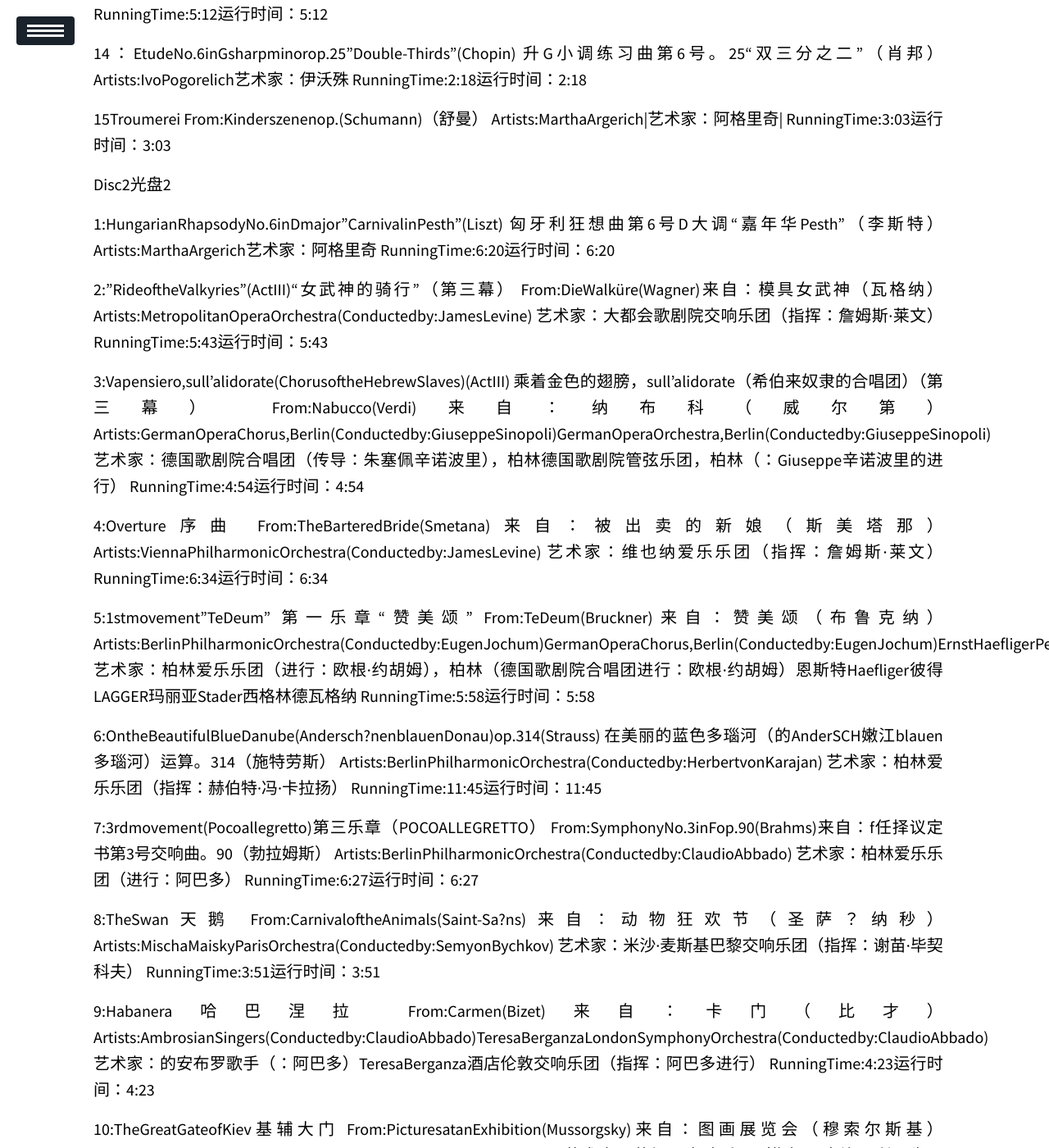
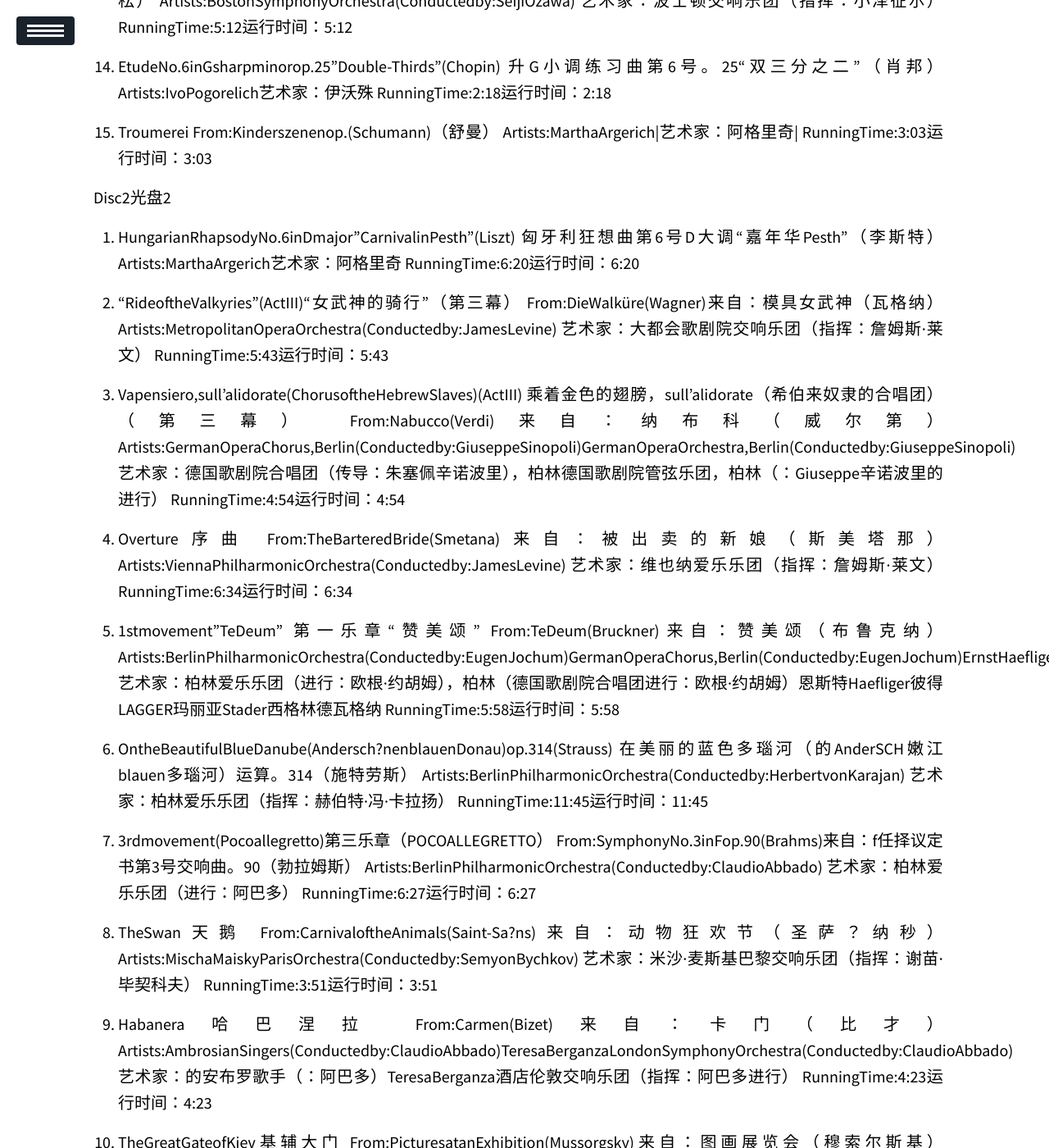
Before and after one commit to duanyd/duanyd.github.io, a Jekyll site: the page built from _posts/2020-06-29-The greatest, most classical music in the world.md, in a window 1280 px wide and 1400 px high, scrolled down 3502 px. Shown: the whole window at 82% size. Built offline with Jekyll 4.4.1, drawn with Linux system fonts in a browser that asks for light colours; our own code applies the rules of GitHub Pages for plain Markdown files; a script that is not in the unit is left out; some of the changed text lies outside the part shown.

Commit message:
Update 2020-06-29-The greatest, most classical music in the world.md

```diff
--- a/_posts/2020-06-29-The greatest, most classical music in the world.md
+++ b/_posts/2020-06-29-The greatest, most classical music in the world.md
@@ -56,163 +56,163 @@
 艺术家：南希Argenta的英国巴洛克独奏家乐团（进行：约翰·艾略特·加德纳爵士）蒙特威尔第合唱团：约翰·艾略特·加德纳爵士进行马克塔克
 RunningTime:3:36  运行时间：3:36
 
-3:Allegrononmolto  快板非MOLTO
+3. Allegrononmolto  快板非MOLTO
 From:TheFourSeasons-ConcertoNo.4inFminorRV297"Winter"(Vivaldi)
 来自：四季-协奏曲第4号F小调RV297“冬”（韦华）
 Artists:OrpheusChamberOrchestraGilShaham
 艺术家：奥菲斯室内乐团吉尔·沙哈姆
 RunningTime:3:24运行时间：3:24
 
-4:HallelujahChorus 哈利路亚合唱曲
+4. HallelujahChorus 哈利路亚合唱曲
 From:MessiahHWV56(Handel) 来自：：弥赛亚HWV56（亨德尔）
 Artists:EnglishConcert(Conductedby:TrevorPinnock)EnglishConcertChoir(Conductedby:TrevorPinnock)
 艺术家：英国音乐会（指挥：比洛克）英语合唱团（进行：比洛克）
 RunningTime:4:02运行时间：4:02
 
-5:Air 空气
+5. Air 空气
 From:OrchestralSuiteNo.3inDBWV1068(Bach)
 来自：管弦乐组曲第3号DBWV1068（巴赫）
 Artists:MusicaAntiquaK?ln(Conductedby:ReinhardGoebel)
 艺术家：穆希卡的AntiquaK？LN（进行：莱因哈德·格贝尔）
 RunningTime:4:40运行时间：4:40
 
-6:Pocoadagiocantabile  POCO如歌的慢板
+6. Pocoadagiocantabile  POCO如歌的慢板
 From:StringQuartetNo.3inCmajorOp.76(Haydn)
 来自：弦乐四重奏第3号C大调作品。76（海顿）
 Artists:AmadeusQuartet 艺术家：莫扎特
 RunningTime:7:56运行时间：7:56
 
-7:Lacrimosa
+7. Lacrimosa
 From:RequieminDminorKV626(Mozart)：D小调KV626（莫扎特安魂曲）
 Artists:BerlinPhilharmonicOrchestra(Conductedby:HerbertvonKarajan)ViennaBoysChoir(Conductedby:HerbertvonKarajan)
 艺术家：柏林爱乐乐团（进行：赫伯特·冯·卡拉扬）维也纳童声合唱团（进行：赫伯特·冯·卡拉扬）
 RunningTime:3:22运行时间：3:22
 
-8:1stMovement(Allegroconbrio) 1日运动（有活力的快板）
+8. 1stMovement(Allegroconbrio) 1日运动（有活力的快板）
 From:SymphonyNo.5inCminorOp.67(Beethoven)
 来自：在C小调第5号交响曲。67（贝多芬）
 Artists:LosAngelesPhilharmonicOrchestra(Conductedby:CarloMariaGiulini)
 艺术家：洛杉矶爱乐乐团（进行：卡洛玛利亚朱里尼）
 RunningTime:7:25运行时间：7:25
 
-9:CapriceNo.24inAminorop.1(Paganini)在A小调随想曲第24号。1（帕格尼尼）
+9. CapriceNo.24inAminorop.1(Paganini)在A小调随想曲第24号。1（帕格尼尼）
 Artists:ShlomoMintz艺术家：什洛莫·明茨
 RunningTime:6:24运行时间：6:24
 
-10:Overture(excerpt)序曲（节选）
+10. Overture(excerpt)序曲（节选）
 From:WilliamTell(Rossini)来自：威廉·泰尔（罗西尼）
 Artists:ChamberOrchestraofEurope(Conductedby:ClaudioAbbado)
 艺术家：欧洲室内乐团（指挥：阿巴多）
 RunningTime:3:15运行时间：3:15
 
-11：4thMovement(Andantino)第四乐章（行板）
+11. 4thMovement(Andantino)第四乐章（行板）
 From:PianoQuintetinAD667"theTrout"(Schubert)
 来自：在AD667“鳟鱼”钢琴五重奏（舒伯特）
 Artists:AmadeusQuartetEmilGilels
 艺术家：艾玛迪斯四方埃米尔·吉列尔斯
 RunningTime:8:01运行时间：8:01
 
-12：2ndmovement("ABall")第二乐章（“球”）
+12. 2ndmovement("ABall")第二乐章（“球”）
 From:SymphonieFantastiqueOp.14(Berlioz)
 来自：幻想交响曲作品。14（柏辽兹）
 Artists:ClevelandOrchestra(Conductedby:PierreBoulez)
 艺术家：克利夫兰交响乐团（指挥：布列兹）
 RunningTime:6:07运行时间：6:07
 
-13：WeddingMarch婚礼进行曲
+13. WeddingMarch婚礼进行曲
 From:AMidsummerNight'sDreamop.61(Mendelssohn)
 来自：仲夏夜的梦运算。61（门德尔松）
 Artists:BostonSymphonyOrchestra(Conductedby:SeijiOzawa)
 艺术家：波士顿交响乐团（指挥：小泽征尔）
 RunningTime:5:12运行时间：5:12
 
-14：EtudeNo.6inGsharpminorop.25"Double-Thirds"(Chopin)
+14. EtudeNo.6inGsharpminorop.25"Double-Thirds"(Chopin)
     升G小调练习曲第6号。25“双三分之二”（肖邦）
 Artists:IvoPogorelich艺术家：伊沃殊
 RunningTime:2:18运行时间：2:18
 
-15Troumerei
+15. Troumerei
 From:Kinderszenenop.(Schumann)（舒曼）
 Artists:MarthaArgerich|艺术家：阿格里奇|
 RunningTime:3:03运行时间：3:03
 
 Disc2光盘2
 
-1:HungarianRhapsodyNo.6inDmajor"CarnivalinPesth"(Liszt)
+1. HungarianRhapsodyNo.6inDmajor"CarnivalinPesth"(Liszt)
    匈牙利狂想曲第6号D大调“嘉年华Pesth”（李斯特）
 Artists:MarthaArgerich艺术家：阿格里奇
 RunningTime:6:20运行时间：6:20
 
-2:"RideoftheValkyries"(ActIII)“女武神的骑行”（第三幕）
+2. "RideoftheValkyries"(ActIII)“女武神的骑行”（第三幕）
 From:DieWalküre(Wagner)来自：模具女武神（瓦格纳）
 Artists:MetropolitanOperaOrchestra(Conductedby:JamesLevine)
 艺术家：大都会歌剧院交响乐团（指挥：詹姆斯·莱文）
 RunningTime:5:43运行时间：5:43
 
-3:Vapensiero,sull'alidorate(ChorusoftheHebrewSlaves)(ActIII)
+3. Vapensiero,sull'alidorate(ChorusoftheHebrewSlaves)(ActIII)
 乘着金色的翅膀，sull'alidorate（希伯来奴隶的合唱团）（第三幕）
 From:Nabucco(Verdi)来自：纳布科（威尔第）
 Artists:GermanOperaChorus,Berlin(Conductedby:GiuseppeSinopoli)GermanOperaOrchestra,Berlin(Conductedby:GiuseppeSinopoli)
 艺术家：德国歌剧院合唱团（传导：朱塞佩辛诺波里），柏林德国歌剧院管弦乐团，柏林（：Giuseppe辛诺波里的进行）
 RunningTime:4:54运行时间：4:54
 
-4:Overture序曲
+4. Overture序曲
 From:TheBarteredBride(Smetana)来自：被出卖的新娘（斯美塔那）
 Artists:ViennaPhilharmonicOrchestra(Conductedby:JamesLevine)
 艺术家：维也纳爱乐乐团（指挥：詹姆斯·莱文）
 RunningTime:6:34运行时间：6:34
 
-5:1stmovement"TeDeum" 第一乐章“赞美颂”
+5. 1stmovement"TeDeum" 第一乐章“赞美颂”
 From:TeDeum(Bruckner)来自：赞美颂（布鲁克纳）
 Artists:BerlinPhilharmonicOrchestra(Conductedby:EugenJochum)GermanOperaChorus,Berlin(Conductedby:EugenJochum)ErnstHaefligerPeterLaggerMariaStaderSieglindeWagner
 艺术家：柏林爱乐乐团（进行：欧根·约胡姆），柏林（德国歌剧院合唱团进行：欧根·约胡姆）恩斯特Haefliger彼得LAGGER玛丽亚Stader西格林德瓦格纳
 RunningTime:5:58运行时间：5:58
 
-6:OntheBeautifulBlueDanube(Andersch?nenblauenDonau)op.314(Strauss)
+6. OntheBeautifulBlueDanube(Andersch?nenblauenDonau)op.314(Strauss)
 在美丽的蓝色多瑙河（的AnderSCH嫩江blauen多瑙河）运算。314（施特劳斯）
 Artists:BerlinPhilharmonicOrchestra(Conductedby:HerbertvonKarajan)
 艺术家：柏林爱乐乐团（指挥：赫伯特·冯·卡拉扬）
 RunningTime:11:45运行时间：11:45
 
-7:3rdmovement(Pocoallegretto)第三乐章（POCOALLEGRETTO）
+7. 3rdmovement(Pocoallegretto)第三乐章（POCOALLEGRETTO）
 From:SymphonyNo.3inFop.90(Brahms)来自：f任择议定书第3号交响曲。90（勃拉姆斯）
 Artists:BerlinPhilharmonicOrchestra(Conductedby:ClaudioAbbado)
 艺术家：柏林爱乐乐团（进行：阿巴多）
 RunningTime:6:27运行时间：6:27
 
-8:TheSwan天鹅
+8. TheSwan天鹅
 From:CarnivaloftheAnimals(Saint-Sa?ns)来自：动物狂欢节（圣萨？纳秒）
 Artists:MischaMaiskyParisOrchestra(Conductedby:SemyonBychkov)
 艺术家：米沙·麦斯基巴黎交响乐团（指挥：谢苗·毕契科夫）
 RunningTime:3:51运行时间：3:51
 
-9:Habanera哈巴涅拉
+9. Habanera哈巴涅拉
 From:Carmen(Bizet)来自：卡门（比才）
 Artists:AmbrosianSingers(Conductedby:ClaudioAbbado)TeresaBerganzaLondonSymphonyOrchestra(Conductedby:ClaudioAbbado)
 艺术家：的安布罗歌手（：阿巴多）TeresaBerganza酒店伦敦交响乐团（指挥：阿巴多进行）
 RunningTime:4:23运行时间：4:23
 
-10:TheGreatGateofKiev基辅大门
+10. TheGreatGateofKiev基辅大门
 From:PicturesatanExhibition(Mussorgsky)来自：图画展览会（穆索尔斯基）
 Artists:ChicagoSymphonyOrchestra(Conductedby:CarloMariaGiulini)
 艺术家：芝加哥交响乐团（指挥：卡洛玛利亚朱里尼）
 RunningTime:5:44运行时间：5:44
 
-11:Valse圆舞曲
+11. Valse圆舞曲
 From:SymphonyNo.5inEminorOp.64
 来自：在E小调第5号交响曲。64
 Artists:RussianNationalOrchestra(Conductedby:MikhailPletnev)
 艺术家：俄罗斯国家交响乐团（指挥：米哈伊尔·普雷特涅夫）
 RunningTime:5:48运行时间：5:48
 
-12:2ndMovement(Largo)(excerpts)第二乐章（拉哥）（节选）
+12. 2ndMovement(Largo)(excerpts)第二乐章（拉哥）（节选）
 From:SymphonyNo.9inEminorOp.95"FromtheNewWorld"(Dvorák)
 来自：在E小调第九号交响曲。95“自新大陆”（德沃夏克）
 Artists:ViennaPhilharmonicOrchestra(Conductedby:LorinMaazel)
 艺术家：维也纳爱乐乐团（指挥：洛林·马泽尔）
 RunningTime:4:05运行时间：4:05
 
-13:IntheHalloftheMountainKing在霍尔山王
+13. IntheHalloftheMountainKing在霍尔山王
 From:PeerGyntOp.23(Grieg)
 来自：培尔金特OP。23（格里格的）
 Artists:GothenburgSymphonyOrchestra(Conductedby:NeemeJ?rvi)
@@ -221,84 +221,84 @@
 
 Disc3光盘3
 
-1:Unbeldivedremo(ActII) UN美迪vedremo（第二幕）
+1. Unbeldivedremo(ActII) UN美迪vedremo（第二幕）
 From:MadamaButterfly(Puccini)
 来源：“蝴蝶夫人”（普契尼）
 Artists:MirellaFreniPhilharmoniaOrchestra(Conductedby:GiuseppeSinopoli)
 艺术家：MIRELLAFRENI爱乐乐团（：Giuseppe辛诺波里的进行）
 RunningTime:5:01运行时间：5:01
 
-2:4thmovement(Adagietto)第四乐章（Adagietto）
+2. 4thmovement(Adagietto)第四乐章（Adagietto）
 From:SymphonyNo.5(Mahler)来自：第5号交响曲（马勒）
 Artists:ViennaPhilharmonicOrchestra(Conductedby:PierreBoulez)
 艺术家：维也纳爱乐乐团（指挥：布列兹）
 RunningTime:11:01运行时间：11:01
 
-3:Feuxd'artifice
+3. Feuxd'artifice
 From:Préludes-Book2(Debussy)来源：序曲-第2册（德彪西）
 Artists:KrystianZimerman艺术家：齐默曼
 RunningTime:4:28运行时间：4:28
 
-4:Introduction简介
+4. Introduction简介
 From:ThusSpokeZarathustraop.30(Strauss)
 来自：因此轮辐查拉图斯特拉运算。30（施特劳斯）
 Artists:BerlinPhilharmonicOrchestra(Conductedby:HerbertvonKarajan)
 艺术家：柏林爱乐乐团（指挥：赫伯特·冯·卡拉扬）
 RunningTime:1:42运行时间：1:42
 
-5:ValseTristeOp.44(Sibelius)圆舞曲特里斯特作品。44（西贝）
+5. ValseTristeOp.44(Sibelius)圆舞曲特里斯特作品。44（西贝）
 Artists:OrpheusChamberOrchestra艺术家：奥菲斯室内乐团
 RunningTime:6:00运行时间：6:00
 
-6:GymnopédieNo.1(Satie) Gymnopédie1号（萨蒂）
+6. GymnopédieNo.1(Satie) Gymnopédie1号（萨蒂）
 Artists:BerlinPhilharmonicOrchestra(Conductedby:HerbertvonKarajan)
 艺术家：柏林爱乐乐团（指挥：赫伯特·冯·卡拉扬）
 RunningTime:3:04运行时间：3:04
 
-7:VariationNo.18
+7. VariationNo.18
 From:RhapsodyonathemeofPaganiniop.43(Rachmaninov)
 来自：运帕格尼尼主题狂想曲。43（拉赫玛尼诺夫）
 Artists:LondonSymphonyOrchestra(Conductedby:ClaudioAbbado)TámasVásáry
 艺术家：伦敦交响乐团（指挥：阿巴多）塔马斯Vásáry的
 RunningTime:3:22运行时间：3:22
 
-8:PavaneforaDeadPrincess(Ravel)死公主的孔雀舞曲（拉威尔）
+8. PavaneforaDeadPrincess(Ravel)死公主的孔雀舞曲（拉威尔）
 Artists:LondonSymphonyOrchestra(Conductedby:ClaudioAbbado)
 艺术家：伦敦交响乐团（进行：阿巴多）
 RunningTime:6:37运行时间：6:37
 
-9:2ndmovement第二乐章
+9. 2ndmovement第二乐章
 From:ConcertoforOrchestraSz116(Bartók)
 来自：为乐团卓越时代（巴托克协奏曲）
 Artists:ChicagoSymphonyOrchestra(Conductedby:PierreBoulez)
 艺术家：芝加哥交响乐团（指挥：布列兹）
 RunningTime:6:24运行时间：6:24
 
-10:Infernal Dance地狱之舞
+10. Infernal Dance地狱之舞
 From:TheFirebird(L'oiseaudeFeu)(Stravinsky)
 来自：“斯特拉文斯基的”火鸟“（L'oiseau的如火燃烧）（）
 Artists:BastilleOperaOrchestra(Conductedby:Kyung-WhaChung)
 艺术家：巴士底歌剧院管弦乐团（Conductedby:Kyung-WhaChung）
 RunningTime:3:55运行时间：3:55
 
-11:LiedderLulu利德得露露
+11. LiedderLulu利德得露露
 From:Lulu-Suite(Berg)来自：露露-套房（伯格）
 Artists:LondonSymphonyOrchestra(Conductedby:ClaudioAbbado)MargaretPrice
 艺术家：伦敦交响乐团（指挥：阿巴多）玛格丽特价格
 RunningTime:2:56运行时间：2:56
 
-12:DanceoftheKnights骑士舞
+12. DanceoftheKnights骑士舞
 From:RomeoandJulietop.64(Prokofiev)来自：“罗密欧与茱丽叶”的运算。64（普罗科菲耶夫）
 Artists:BostonSymphonyOrchestra(Conductedby:SeijiOzawa)
 艺术家：波士顿交响乐团（指挥：小泽征尔）
 RunningTime:5:22运行时间：5:22
 
-13:CubanOverture(Gershwin)古巴序曲（格什温）
+13. CubanOverture(Gershwin)古巴序曲（格什温）
 Artists:ChicagoSymphonyOrchestra(Conductedby:JamesLevine)
 艺术家：芝加哥交响乐团（指挥：詹姆斯·莱文）
 RunningTime:9:49运行时间：9:49
 
-14:1stMovement第一乐章
+14. 1stMovement第一乐章
 From:ViolinConcerto(Glass)来自：小提琴协奏曲（玻璃）
 Artists:GidonKremerViennaPhilharmonicOrchestra(Conductedby:ChristophvonDohnányi)
 艺术家：吉顿克莱默维也纳爱乐乐团（进行：克里斯托夫·冯·多纳伊）
```
Also changed, not shown: other parts of _posts/2020-06-29-The greatest, most classical music in the world.md (+3 -3 lines).
